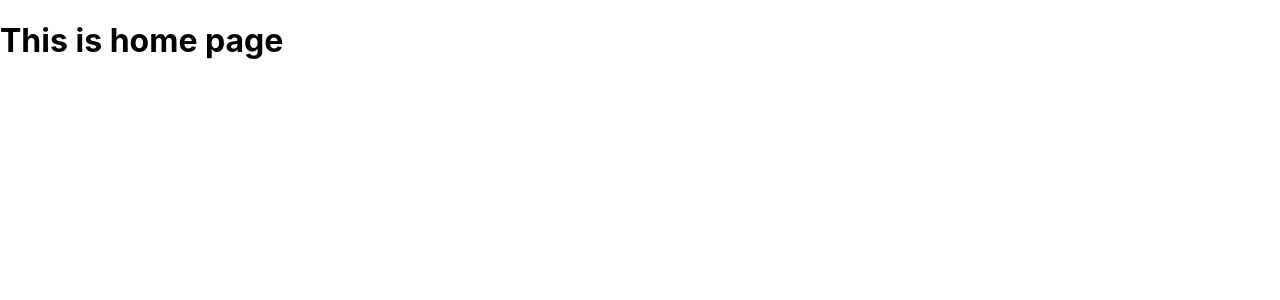
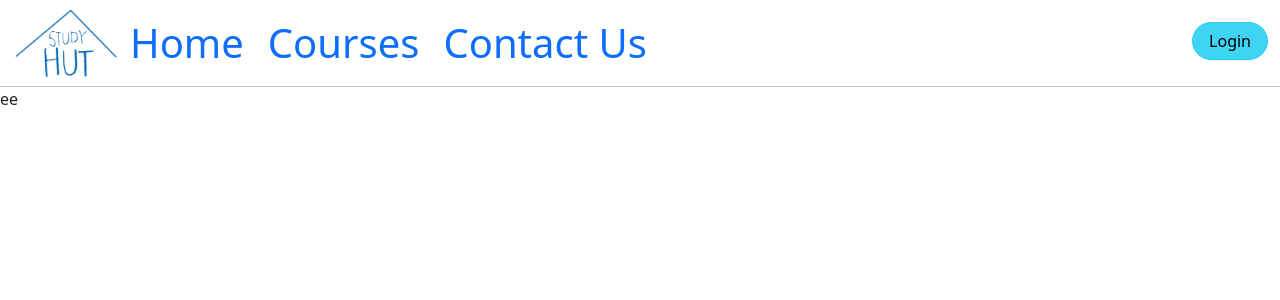
Before and after one commit to miteva-h/studyhut-frontend, a React (Create React App) app: page / in a window 1280 px wide. Shown: the top 300 px of the page. Built offline with nearby package versions, Linux system fonts and the light colour scheme.

Commit message:
Created header

```diff
--- a/package.json
+++ b/package.json
@@ -7,8 +7,11 @@
     "@testing-library/react": "14.0.0",
     "@testing-library/user-event": "14.4.3",
     "axios": "^1.3.5",
+    "bootstrap": "^5.2.3",
     "react": "^18.2.0",
+    "react-bootstrap": "^2.7.4",
     "react-dom": "^18.2.0",
+    "react-icons": "^4.8.0",
     "react-router-dom": "^6.10.0",
     "react-scripts": "5.0.1",
     "web-vitals": "3.3.1"
--- a/src/components/Header/header.js
+++ b/src/components/Header/header.js
@@ -1,9 +1,54 @@
 import React from "react";
+import {BsFillPersonFill} from "react-icons/bs";
+import logo from '../../studyHut.png';
 
-const Header = (props) => {
+const Header = () => {
+
+    let username = sessionStorage.getItem("username");
+
+    let authenticate;
+    if (sessionStorage.getItem("JWT")) {
+        authenticate = (
+            <span>
+                <BsFillPersonFill size={60}></BsFillPersonFill>
+                <span className="fs-3 me-4">{username}</span>
+                <a className="active btn btn-info rounded-5 ps-3 pe-3 text-center mb-1" aria-current="page" href="/login"
+                   onClick={() => {
+                       sessionStorage.clear();
+                       localStorage.clear();
+                   }}>Logout</a>
+            </span>
+        );
+    } else {
+        authenticate = (<a className="active btn btn-info rounded-5 ps-3 pe-3 text-center mb-1" aria-current="page" href="/login">Login</a>);
+    }
+
     return (
         <header>
-            <div style={{background:"red"}}></div>
+            <nav className="navbar navbar-expand-lg bg-white">
+                <div className="container-fluid">
+                    <div>
+                        <img alt="logo"
+                             src={logo}
+                             style={{
+                                 height: '70px',
+                                 width: '110px'
+                             }}/>
+                    </div>
+                    <a className="navbar-brand ms-2 fs-1 text-primary" href="/home">
+                        Home</a>
+                    <a className="navbar-brand ms-2 fs-1 text-primary" href="/courses">
+                        Courses</a>
+                    <a className="navbar-brand ms-2 fs-1 text-primary" href="/complaint">
+                        Contact Us</a>
+                    <div className="collapse navbar-collapse" id="navbarSupportedContent">
+                    </div>
+                    <div className="d-flex justify-content-end">
+                        <div>{authenticate}</div>
+                    </div>
+                </div>
+            </nav>
+            <hr className="m-0"/>
         </header>
     );
 }
--- a/src/components/Home/home.js
+++ b/src/components/Home/home.js
@@ -1,6 +1,6 @@
-const homePage = (props) => {
+const homePage = () => {
     return (
-        <h1>This is home page</h1>
+        <div>ee</div>
     );
 }
 
--- a/src/index.js
+++ b/src/index.js
@@ -3,6 +3,8 @@ import ReactDOM from 'react-dom/client';
 import './index.css';
 import App from './components/App/App';
 import reportWebVitals from './reportWebVitals';
+import 'bootstrap/dist/css/bootstrap.css';
+import 'bootstrap/dist/js/bootstrap.js';
 
 const root = ReactDOM.createRoot(document.getElementById('root'));
 root.render(
```
Also changed, not shown: src/studyHut.png (added).
